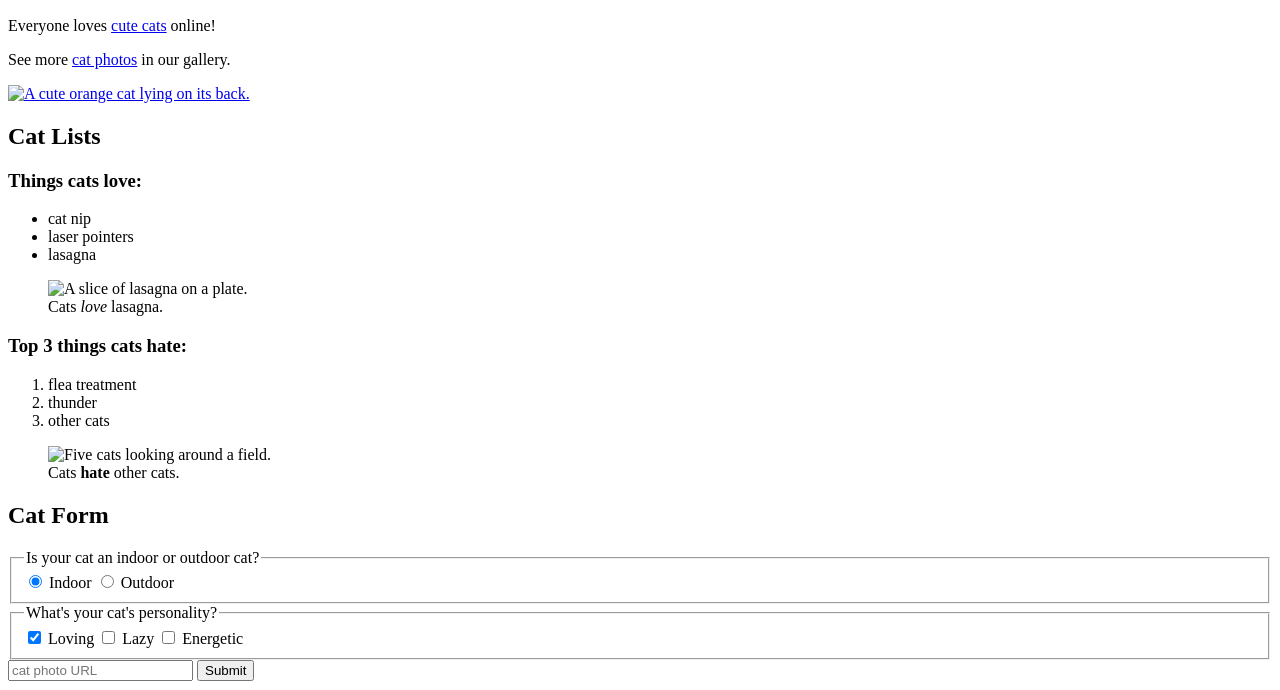
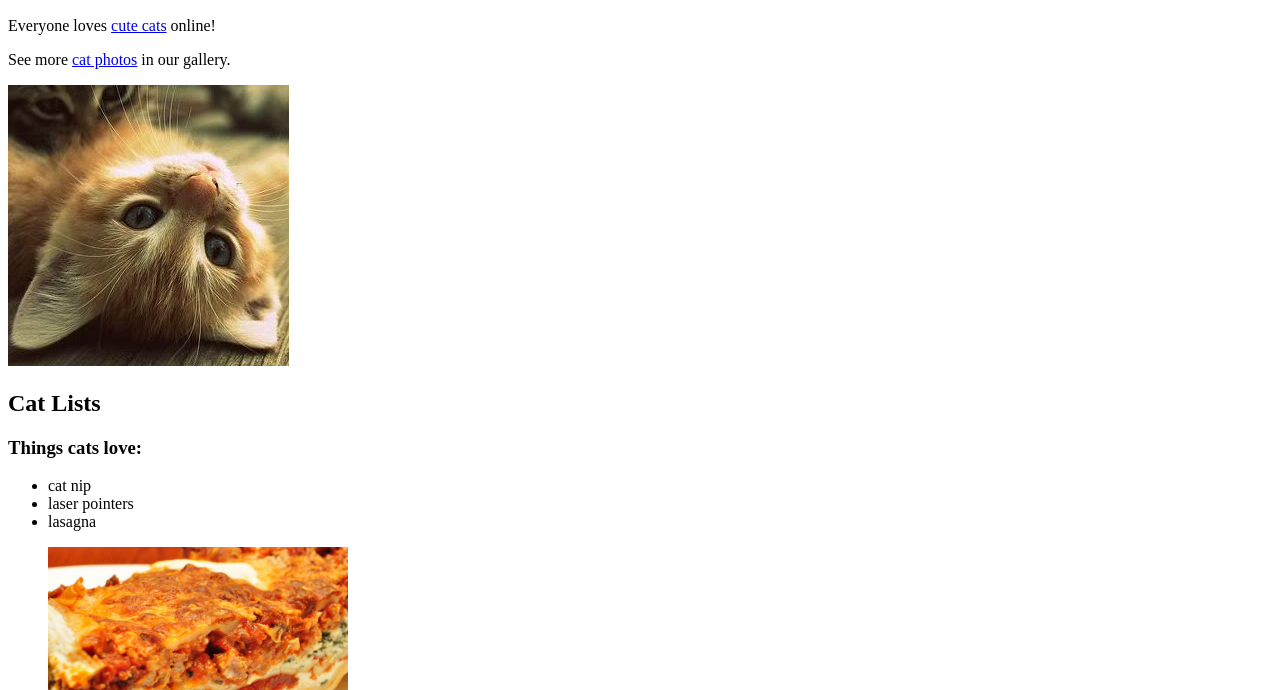
Before and after one commit to rostyslavudovenko/CatPhotoApp, a plain HTML site: page index.html in a window 1280 px wide. Shown: the part 110-800 px from the top of the page. Drawn offline with Linux system fonts and the light colour scheme; the site is published under a folder, as on GitHub Pages, so addresses that start at the root find nothing.

Commit message:
Upd paths

```diff
--- a/index.html
+++ b/index.html
@@ -11,7 +11,7 @@
       <section>
         <h2>Cat Photos</h2>
         <p>
-          Everyone loves <a href="/img/running-cats.jpg">cute cats</a> online!
+          Everyone loves <a href="img/running-cats.jpg">cute cats</a> online!
         </p>
         <p>
           See more
@@ -20,7 +20,7 @@
         </p>
         <a href="https://freecatphotoapp.com"
           ><img
-            src="/img/relaxing-cat.jpg"
+            src="img/relaxing-cat.jpg"
             alt="A cute orange cat lying on its back."
         /></a>
       </section>
@@ -33,7 +33,7 @@
           <li>lasagna</li>
         </ul>
         <figure>
-          <img src="/img/lasagna.jpg" alt="A slice of lasagna on a plate." />
+          <img src="img/lasagna.jpg" alt="A slice of lasagna on a plate." />
           <figcaption>Cats <em>love</em> lasagna.</figcaption>
         </figure>
         <h3>Top 3 things cats hate:</h3>
@@ -43,7 +43,7 @@
           <li>other cats</li>
         </ol>
         <figure>
-          <img src="/img/cats.jpg" alt="Five cats looking around a field." />
+          <img src="img/cats.jpg" alt="Five cats looking around a field." />
           <figcaption>Cats <strong>hate</strong> other cats.</figcaption>
         </figure>
       </section>
```
